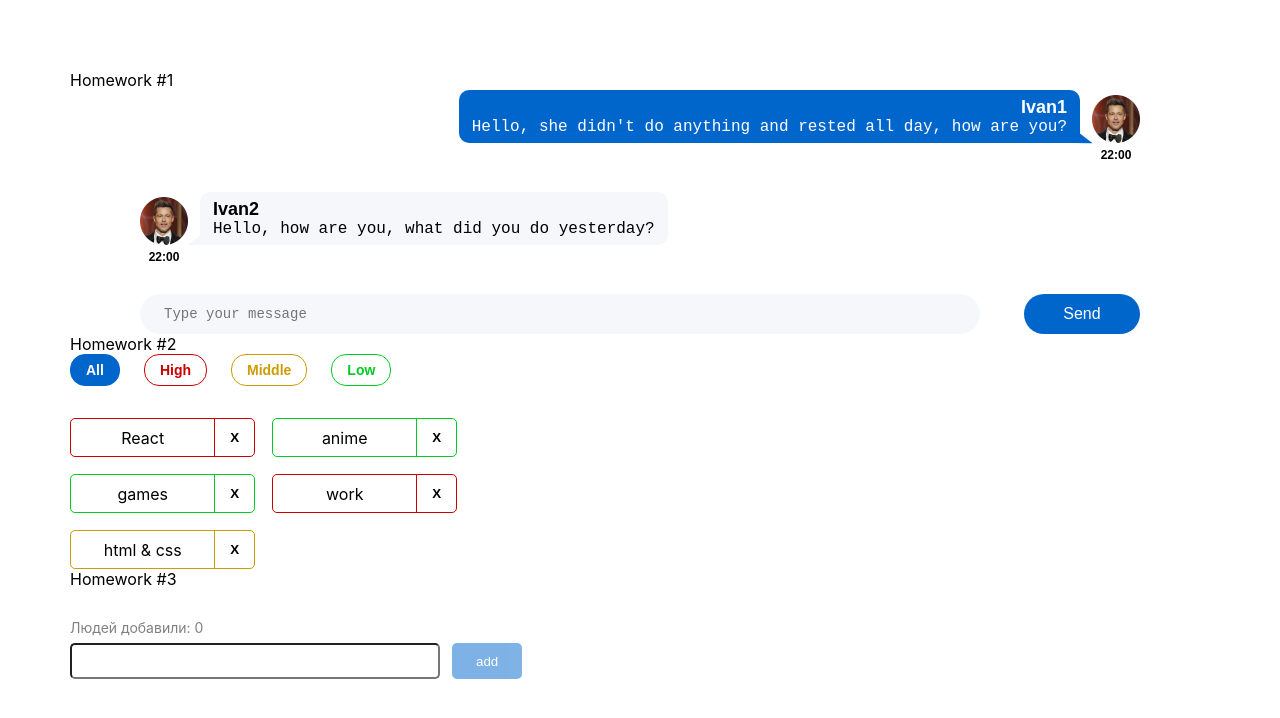
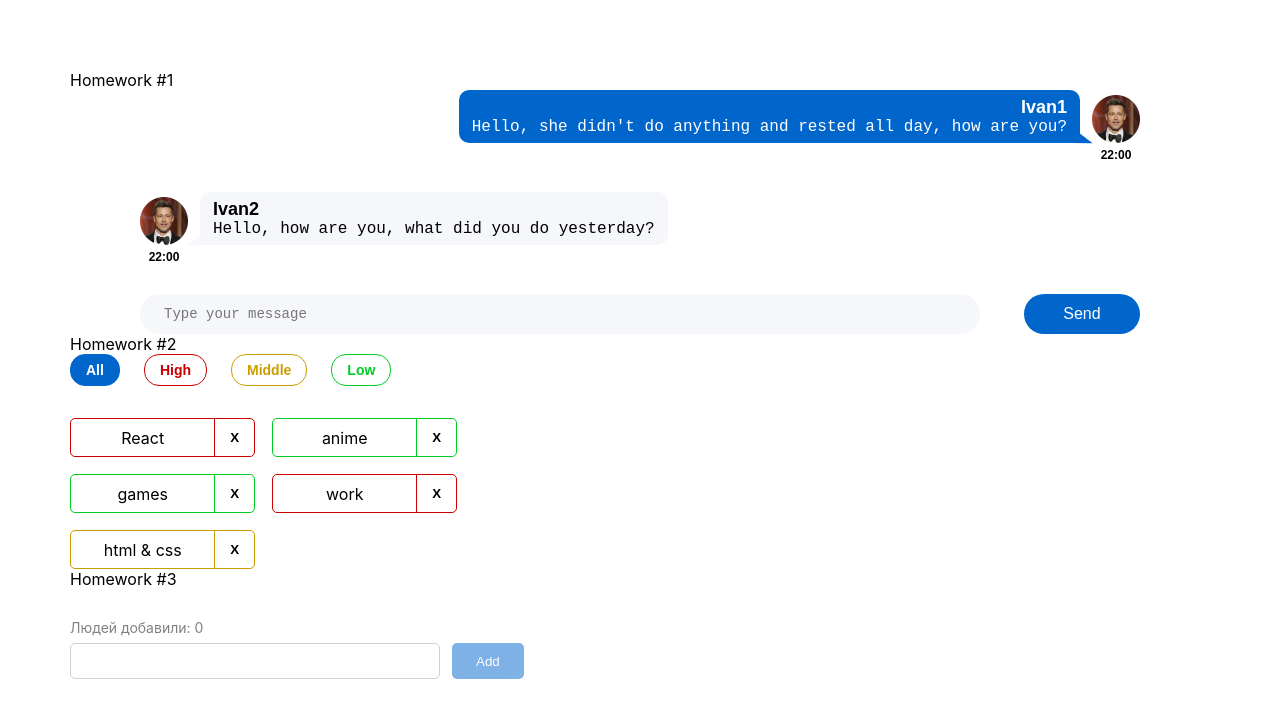
Before and after one commit to grange-grange/hws2, a React (Create React App) app: page / in a window 1280 px wide. Shown: the top 718 px of the page. Built offline with nearby package versions, Linux system fonts and the light colour scheme.

Commit message:
Update Greeting.tsx

```diff
--- a/src/s2-homeworks/hw03/Greeting.tsx
+++ b/src/s2-homeworks/hw03/Greeting.tsx
@@ -25,7 +25,7 @@ const Greeting: React.FC<GreetingPropsType> = (
         lastUserName,
     } // деструктуризация пропсов
 ) => {
-    const inputClass = error === '' ? '' : s.errorInput // need to fix with (?:)
+    const inputClass = error? s.errorInput : s.input // need to fix with (?:)
 
     return (
         <div id={'hw3-form'} className={s.greetingForm}>
@@ -57,7 +57,7 @@ const Greeting: React.FC<GreetingPropsType> = (
                     className={s.button}
                     disabled={!name.trim()}
                 >
-                    add
+                    Add
                 </button>
             </div>
 
```
